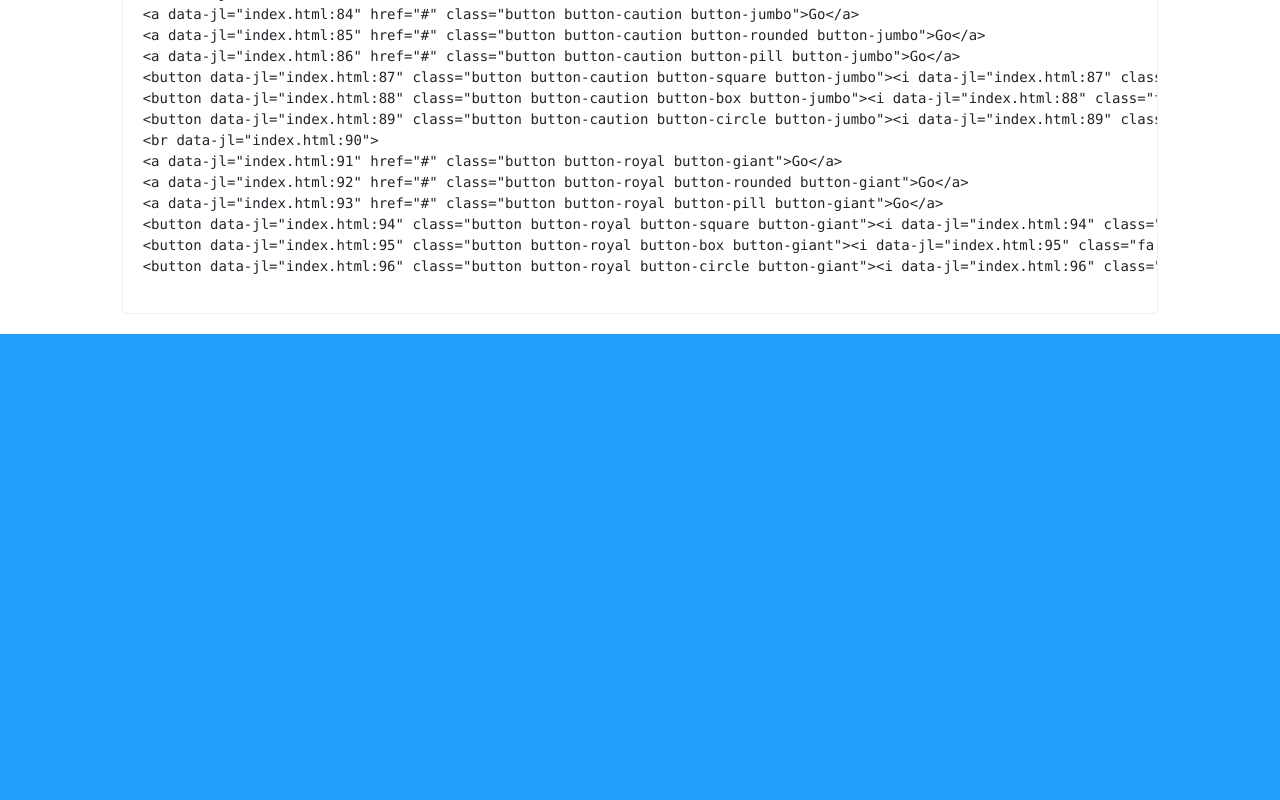
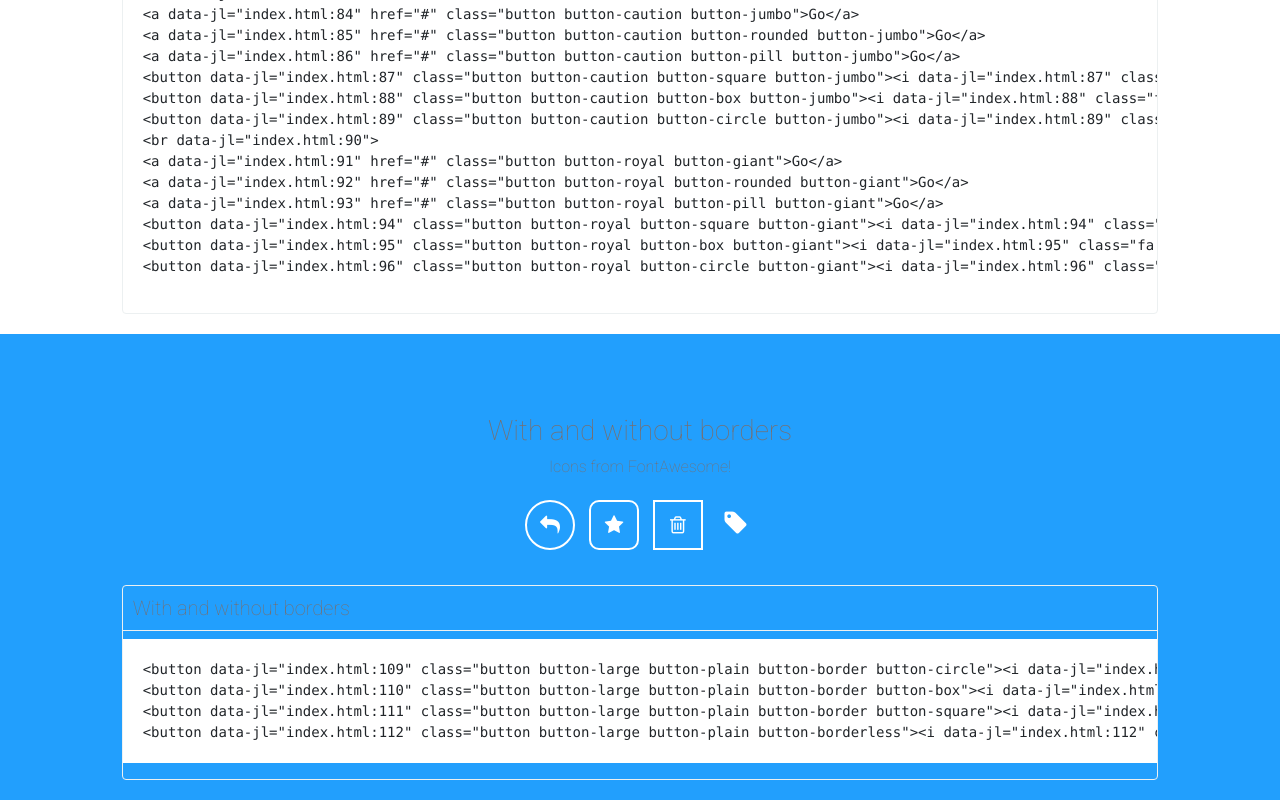
Before and after one commit to kcleveland/Buttons, a plain HTML site: page index.html in a window 1280 px wide. Shown: the part 1657-2457 px from the top of the page. Before the commit the page ends 1991 px from the top, so only its background shows below. Drawn offline with nearby package versions, Linux system fonts and the light colour scheme; a script that the page names is missing; a web font is replaced by a local one.

Commit message:
"Working on index"

```diff
--- a/index.html
+++ b/index.html
@@ -99,6 +99,22 @@
         </div>
     </div>
 
+    <div class="container-fluid inner-container text-white">
+        <div class="row">
+          <div class="col-10 mx-auto examples">
+            <div class="showcase-content">
+              <h3 class="showcase-title">With and without borders</h3>
+              <p class="showcase-sub-title text-gray">Icons from FontAwesome!</p>
+              <div class="showcase-examples">
+<button class="button button-large button-plain button-border button-circle"><i class="fa fa-reply"></i></button>
+<button class="button button-large button-plain button-border button-box"><i class="fa fa-star"></i></button>
+<button class="button button-large button-plain button-border button-square"><i class="fa fa-trash-o"></i></button>
+<button class="button button-large button-plain button-borderless"><i class="fa fa-tag"></i></button></div>
+            </div>
+          </div>
+        </div>
+    </div>
+
     <!-- Handlebars js templating -->
     <script id="template-codebox" type="text/x-handlebars-template">
       <div  class="codebox">
```
